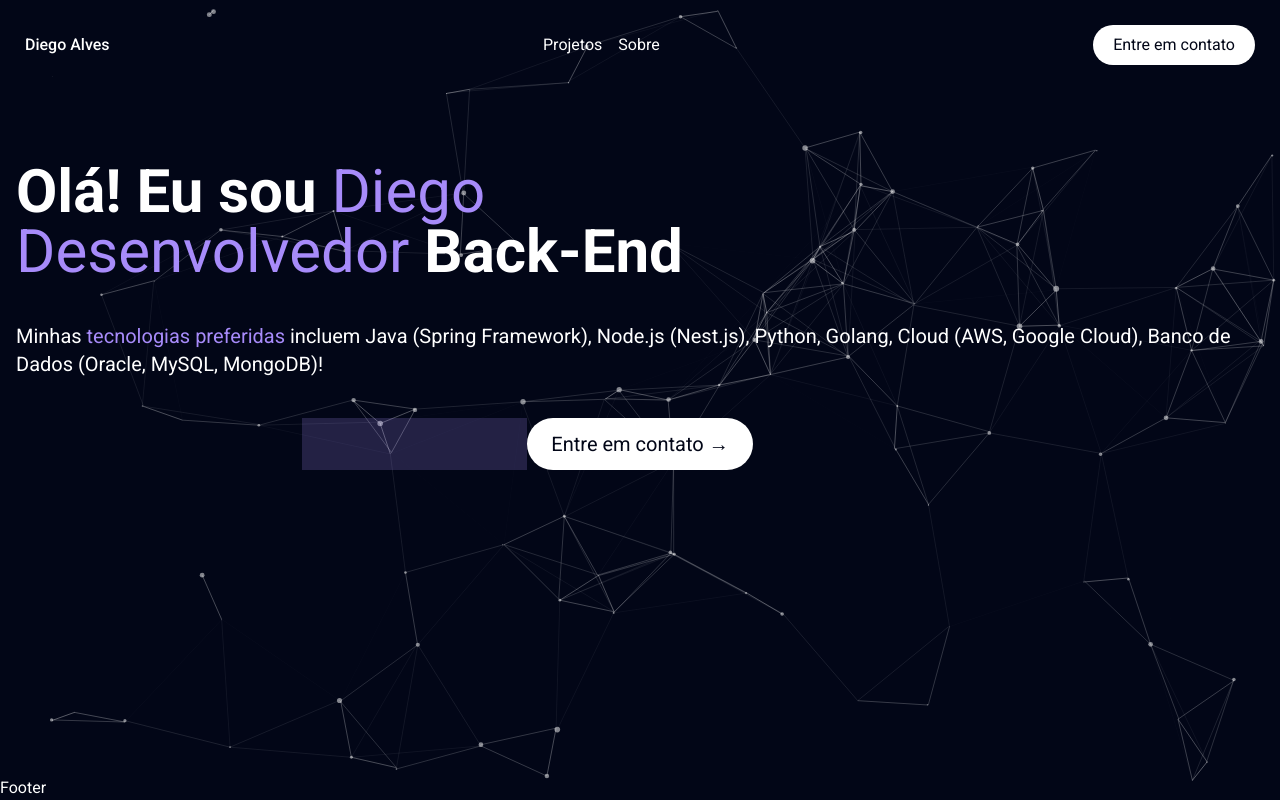
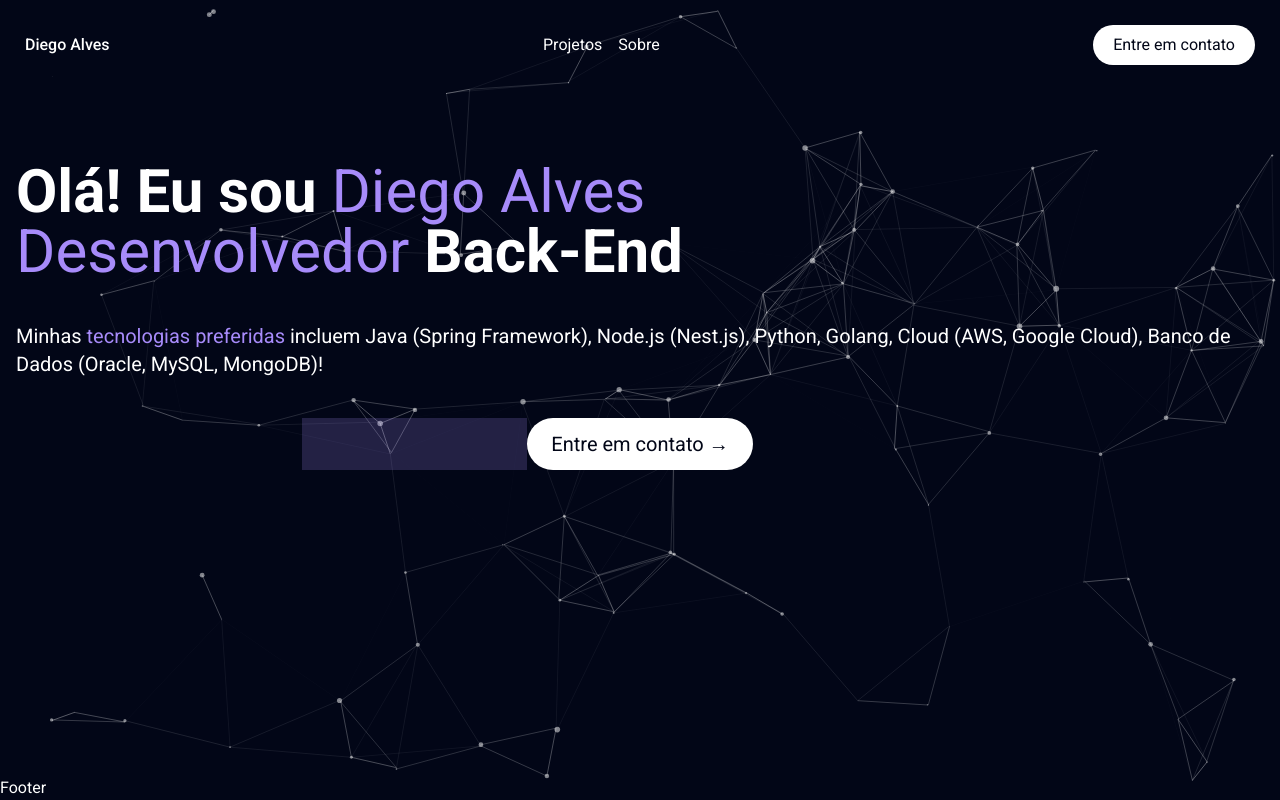
Before and after one commit to diego-alves/homepage, a SvelteKit app: page / in a window 1280 px wide. Built offline with nearby package versions, Linux system fonts and the light colour scheme.

Commit message:
feat: change name

```diff
--- a/src/components/Main.svelte
+++ b/src/components/Main.svelte
@@ -5,7 +5,7 @@
 	<section id="introPage" class="grid grid-cols-1 gap-10 py-8 sm:py-14">
 		<div class="flex flex-col gap-6 text-center md:gap-8 lg:justify-center lg:gap-10 lg:text-left">
 			<h2 class="text-4xl font-semibold sm:text-5xl md:text-6xl">
-				Olá! Eu sou <span class="text-violet-400">Diego</span><br />
+				Olá! Eu sou <span class="text-violet-400">Diego Alves</span><br />
 				<span class="text-violet-400">Desenvolvedor</span> Back-End
 			</h2>
 			<p class="text-base sm:text-lg md:text-xl">
```
